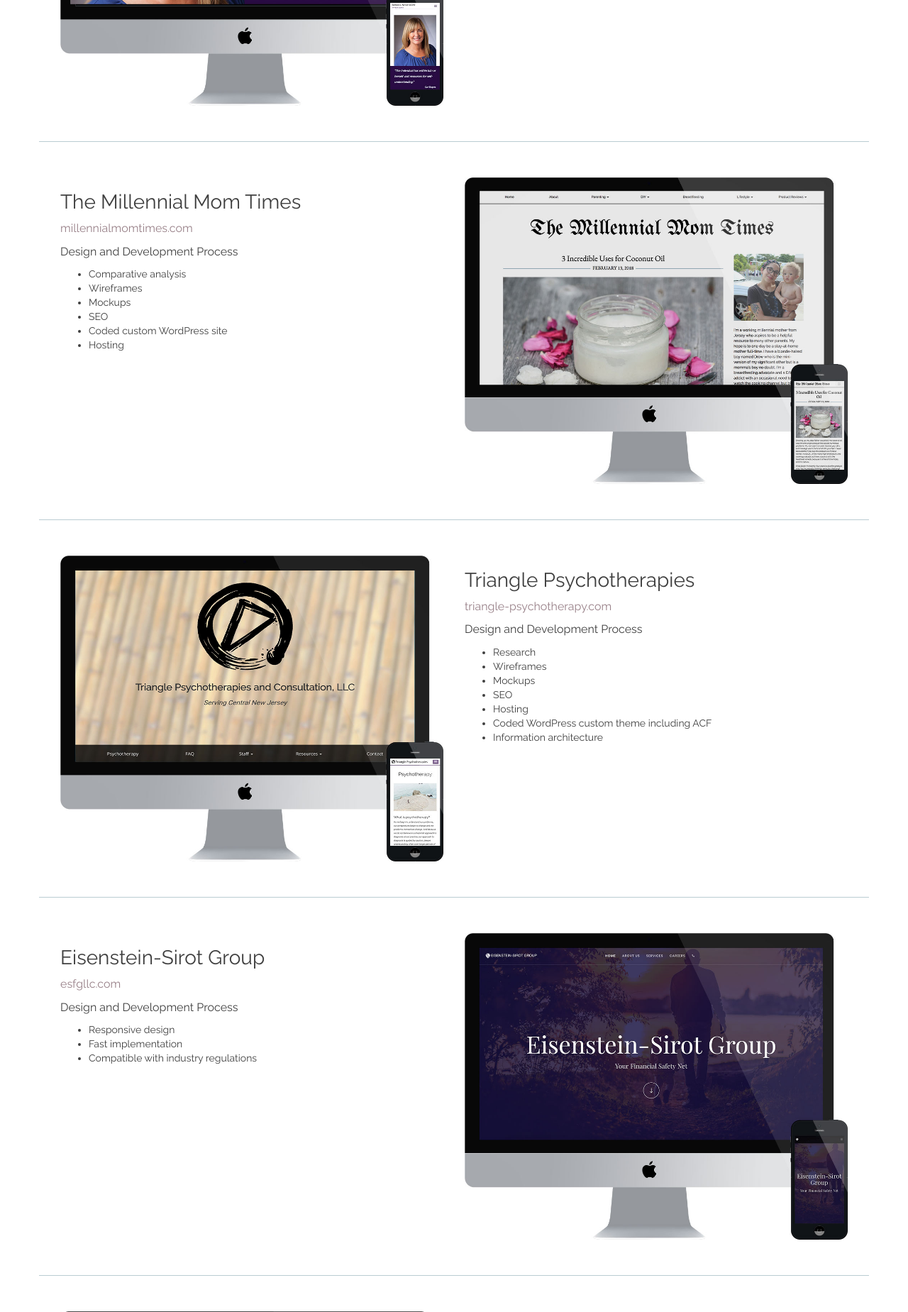
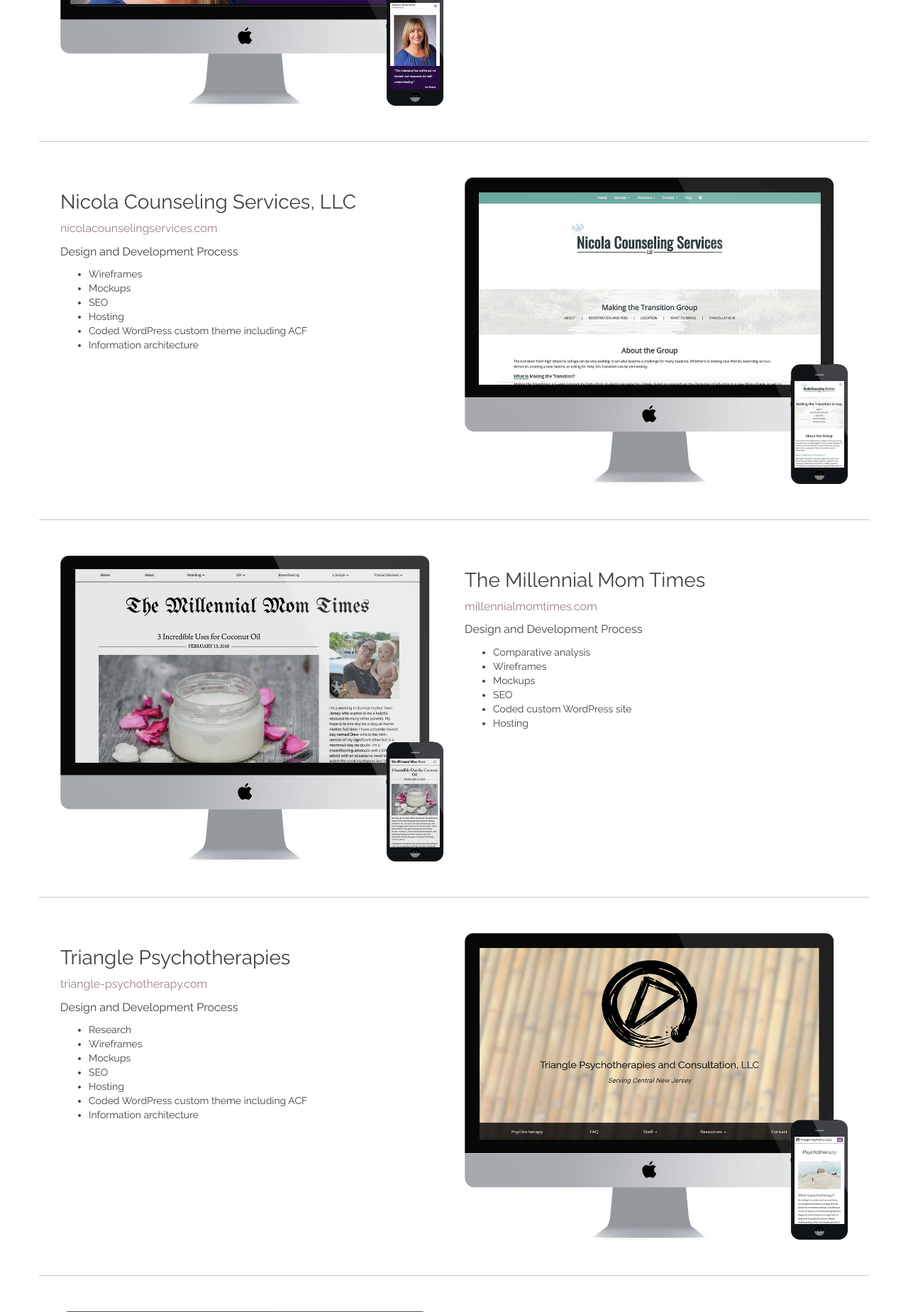
Before and after one commit to eliezerwohl/e-and-v-design, a PHP site: page /projects.php in a window 1280 px wide. Shown: the part 556-2405 px from the top of the page at 71% size. Run offline with PHP 8.4, Linux system fonts and the light colour scheme; some libraries are stand-ins or nearby versions.

Commit message:
added new project to project page

```diff
--- a/js/location.js
+++ b/js/location.js
@@ -1,6 +1,6 @@
 $( document ).ready(function() {
   var offsetVar;
-  if ($(window).width() < 960) {
+  if ($(window).width() < 767) {
    offsetVar = 20;
   }
   else {
--- a/js/location.min.js
+++ b/js/location.min.js
@@ -1 +1 @@
-$(document).ready(function(){var o;if(o=$(window).width()<960?20:60,window.location.hash){console.log(o);var n=$(window.location.hash);$("html, body").animate({scrollTop:n.offset().top-o},1e3)}});
+$(document).ready(function(){var o;if(o=$(window).width()<767?20:60,window.location.hash){console.log(o);var n=$(window.location.hash);$("html, body").animate({scrollTop:n.offset().top-o},1e3)}});
--- a/projects.php
+++ b/projects.php
@@ -72,9 +72,29 @@
           </div>
           <div class="row workDiv">
           <div class="col-sm-6 col-sm-push-6">
+            <img src="img/nicola.jpg" class="img-responsive" alt="Nicola Counseling Services, LLC website">
+          </div>
+          <div class="col-sm-6 col-sm-pull-6">
+            <h3>Nicola Counseling Services, LLC</h3>
+            <a target="_blank" href="https://nicolacounselingservices.com/">
+              <p>nicolacounselingservices.com</p>
+            </a>
+            <p>Design and Development Process</p>
+            <ul>
+              <li>Wireframes</li>
+              <li>Mockups</li>
+              <li>SEO</li>
+              <li>Hosting</li>
+              <li>Coded WordPress custom theme including ACF</li>
+              <li>Information architecture</li>
+            </ul>
+          </div>
+        </div>
+          <div class="row workDiv">
+          <div class="col-sm-6">
             <img src="img/tmmt.jpg" class="img-responsive" alt="Millennial Mom Times website">
           </div>
-          <div class="col-sm-6 col-sm-pull-6">
+          <div class="col-sm-6">
             <h3>The Millennial Mom Times</h3>
             <a target="_blank" href="https://www.millennialmomtimes.com/">
               <p>millennialmomtimes.com</p>
@@ -91,10 +111,10 @@
           </div>
         </div>
         <div class="row workDiv">
-          <div class="col-sm-6">
+          <div class="col-sm-6 col-sm-push-6">
             <img src="img/triangle.jpg" class="img-responsive" alt="Triangle Psychotherapies website">
           </div>
-          <div class="col-sm-6">
+          <div class="col-sm-6  col-sm-pull-6">
             <h3>Triangle Psychotherapies</h3>
             <a target="_blank" href="http://www.triangle-psychotherapy.com/">
               <p>triangle-psychotherapy.com</p>
@@ -112,10 +132,10 @@
           </div>
         </div>
         <div class="row workDiv">
-          <div class="col-sm-6 col-sm-push-6">
+          <div class="col-sm-6">
             <img src="img/esllc.jpg" class="img-responsive" alt="Eisenstein-Sirot Group website">
           </div>
-          <div class="col-sm-6 col-sm-pull-6">
+          <div class="col-sm-6">
             <h3>Eisenstein-Sirot Group</h3>
             <a target="_blank" href="http://esfgllc.com/">
               <p>esfgllc.com</p>
@@ -128,10 +148,10 @@
           </div>
         </div>
         <div class="row workDiv">
-          <div class="col-sm-6">
+          <div class="col-sm-6 col-sm-push-6">
             <img src="img/hands.jpg" class="img-responsive" alt="Assisting Hands website">
           </div>
-          <div class="col-sm-6">
+          <div class="col-sm-6  col-sm-pull-6">
             <h3>Assisting Hands</h3>
             <p>&nbsp;</p>
             <p>Development included</p>
@@ -144,10 +164,10 @@
           </div>
         </div>
         <div class="row workDiv">
-          <div class="col-sm-6 col-sm-push-6">
+          <div class="col-sm-6">
             <img src="img/gurufitclub.jpg" class="img-responsive" alt="Gurufit Club website">
           </div>
-          <div class="col-sm-6 col-sm-pull-6">
+          <div class="col-sm-6">
             <h3>Guru Fit Website</h3>
             <a target="_blank" href="https://www.gurufitclub.com/">
               <p>gurufitclub.com</p>
```
Also changed, not shown: services.php (+4 -4 lines), img/nicola.jpg (added).
